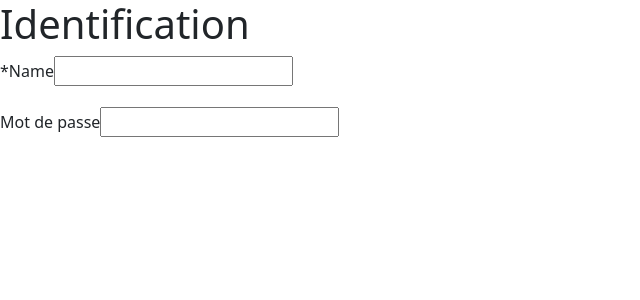
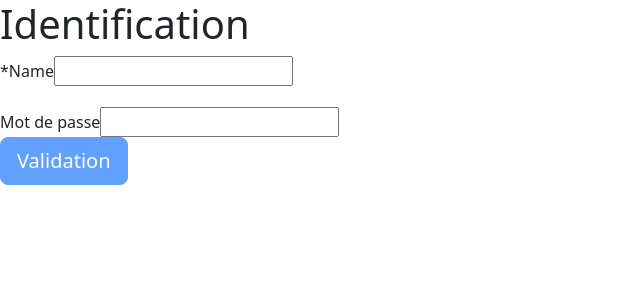
Before and after one commit to MaximilienR/IMC, an Angular app: page / in a window 1280 px wide. Shown: the top 300 px of the page, without its empty margins (0-640 px from the left). Built offline with nearby package versions, Linux system fonts and the light colour scheme.

Commit message:
update btn valide

```diff
--- a/src/app/component/login/login.component.html
+++ b/src/app/component/login/login.component.html
@@ -1,12 +1,11 @@
-
 <div class="login">
-  <form action="" [formGroup]="form" >
+  <form action="" [formGroup]="form">
     <div class="mb-3">
       <h1>Identification</h1>
 
       <div class="mb-3">
         <label for="pseudo" class="form-label">*Name</label>
-      <input type="text" formControlName="pseudo">
+        <input type="text" formControlName="pseudo" />
         <div *ngIf="pseudo.invalid && pseudo.touched" class="text-danger">
           <div *ngIf="pseudo.errors?.['required']">
             <small>Ce champs est obligatoire</small>
@@ -16,12 +15,16 @@
     </div>
 
     <label for="password">Mot de passe</label>
-    <input type="password" formControlName="password">
+    <input type="password" formControlName="password" />
     <div *ngIf="password.invalid && password.touched" class="text-danger">
       <div *ngIf="password.errors?.['required']">
         <small>Ce champs est obligatoire</small>
       </div>
-
-
+    </div>
+    <div>
+      <button type="submit" class="btn btn-primary btn-lg"[disabled]="!form.valid" >
+        Validation
+      </button>
     </div>
   </form>
+</div>
```
Lines whose indentation alone changed are shown as unchanged.
